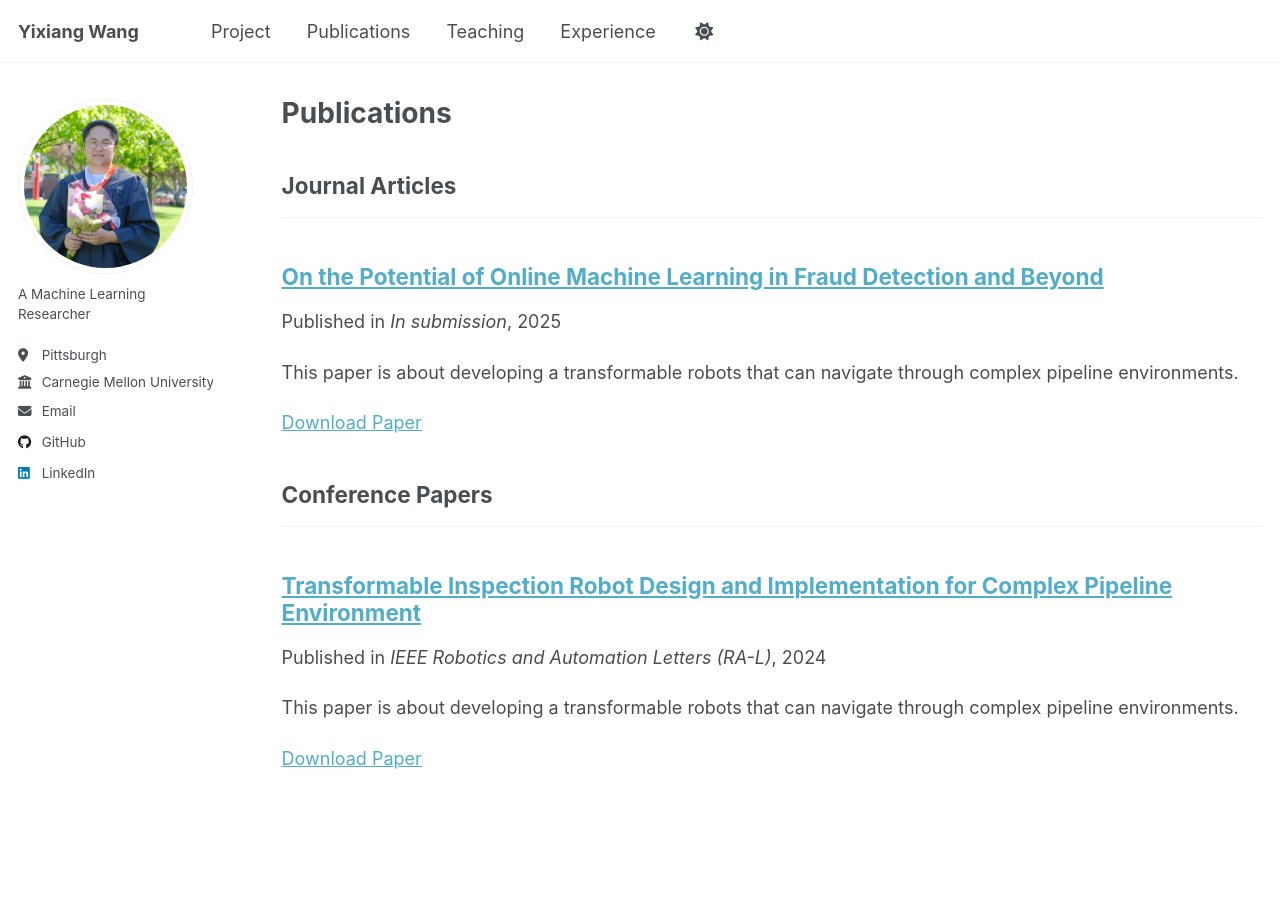
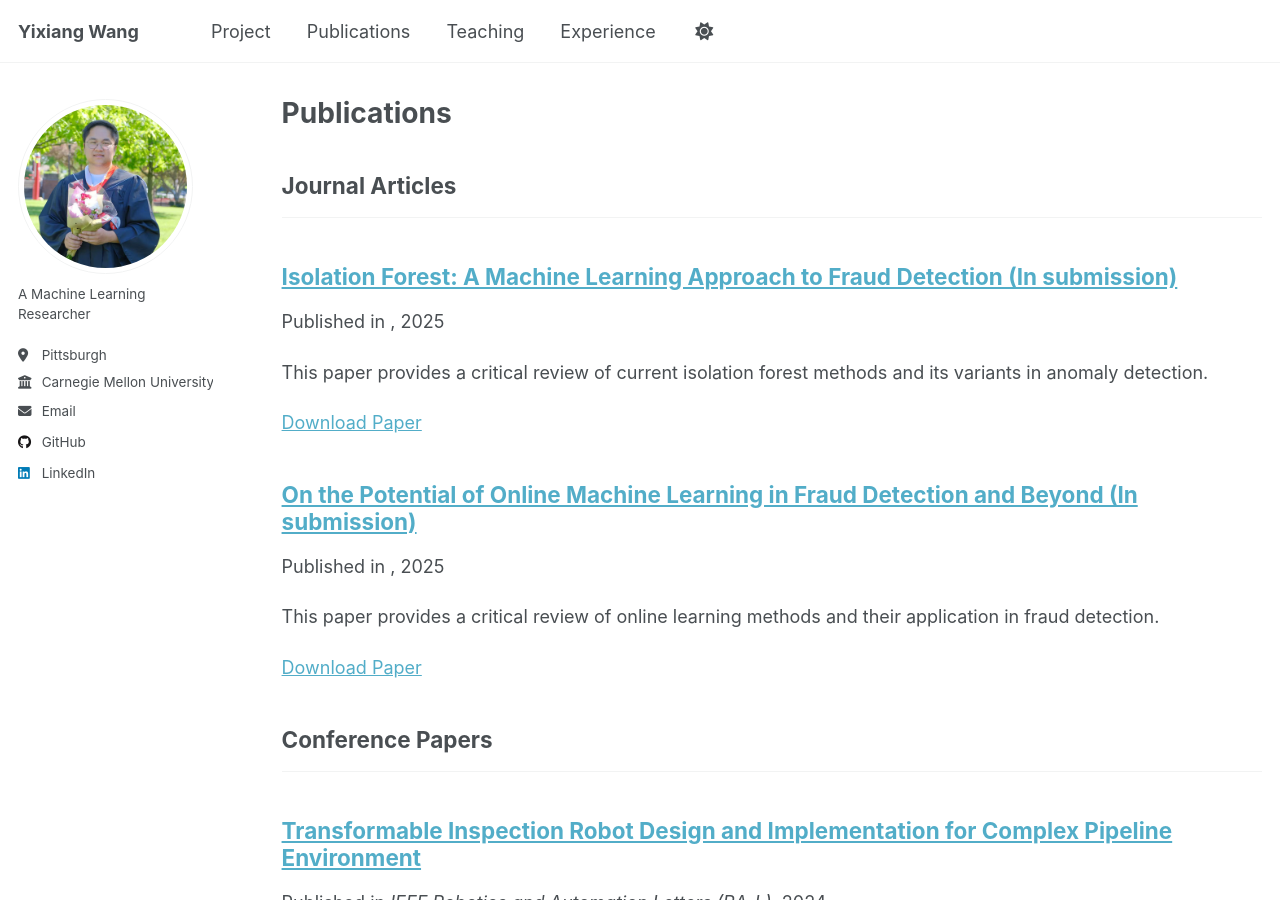
Before and after one commit to wangy8205165/wangy8205165.github.io, a Jekyll site: the page built from _pages/publications.html, in a window 1280 px wide and 900 px high. Built offline with Jekyll 4.4.1, drawn with Linux system fonts in a browser that asks for light colours; a script that is not in the unit is left out.

Commit message:
update publication

```diff
--- a/_publications/jour_paper_1_2025_0930.md
+++ b/_publications/jour_paper_1_2025_0930.md
@@ -1,15 +1,15 @@
 ---
-title: "On the Potential of Online Machine Learning in Fraud Detection and Beyond"
+title: "On the Potential of Online Machine Learning in Fraud Detection and Beyond (In submission)"
 collection: publications
 category: manuscripts
 permalink: /publication/jour_paper_1_2025_0930
-excerpt: 'This paper is about developing a transformable robots that can navigate through complex pipeline environments.'
+excerpt: 'This paper provides a critical review of online learning methods and their application in fraud detection.'
 date: 2025-08-15
-venue: 'In submission'
+# venue: 'In submission'
 paperurl: 'http://wangy8205165.github.io/files/jour_paper_1.pdf'
 # citation: 'Your Name, You. (2024). &quot;Paper Title Number 3.&quot; <i>GitHub Journal of Bugs</i>. 1(3).'
 ---
 
 Online learning is a machine-learning paradigm in which models are updated continuously as new data arrive, rather than trained once on a fixed dataset. By processing data sequentially, online algorithms adapt in real time and are naturally suited to large data streams and changing distributions (concept drift). Their ability to work under tight memory and latency constraints makes them valuable in areas such as personalized recommendation, financial forecasting, and fraud detection.
 
-This review surveys core online learning algorithms—covering supervised, unsupervised, and related approaches—within a clear taxonomy. It offers a critical look at how these methods perform in real-world settings, with a special focus on fraud detection, and highlights the gap between theoretical advances and practical deployment. The article concludes with promising research directions for narrowing that gap and strengthening the impact of online learning in operational environments.
+This review surveys core online learning algorithms—covering supervised, unsupervised, and related approaches—within a clear taxonomy. It offers a critical look at how these methods perform in real-world settings, with a special focus on fraud detection, and highlights the gap between theoretical advances and practical deployment. This paper analyzes how current approaches to online fraud detection address three key challenges: concept drift, data imbalance, and adversarial attacks. The article concludes with promising research directions for narrowing that gap and strengthening the impact of online learning in operational environments.
--- /dev/null
+++ b/_publications/jour_paper_2_2025_0925.md
@@ -0,0 +1,15 @@
+---
+title: "Isolation Forest: A Machine Learning Approach to Fraud Detection (In submission)"
+collection: publications
+category: manuscripts
+permalink: /publication/jour_paper_2_2025_0925
+excerpt: 'This paper provides a critical review of current isolation forest methods and its variants in anomaly detection.'
+date: 2025-09-25
+# venue: 'In submission'
+paperurl: 'http://wangy8205165.github.io/files/jour_paper_2.pdf'
+# citation: 'Your Name, You. (2024). &quot;Paper Title Number 3.&quot; <i>GitHub Journal of Bugs</i>. 1(3).'
+---
+
+Isolation Forest (iForest) is a foundational technique for unsupervised anomaly detection, valued for its efficiency, simplicity, and strong performance on unlabeled data. Over time, iForest has grown into a diverse family of methods—including classical, streaming, high-dimensional, hybrid, deep-learning, and explainable variants.
+
+This review surveys these developments with a focus on real-world fraud detection. While iForest remains an efficient and lightweight approach, its practical impact in fraud scenarios is constrained by limited transparency, insufficient support for streaming data, and a lack of nuanced treatment of fraud-specific patterns. Drawing on a wide range of recent studies, we highlight these gaps and outline key research directions to better align iForest methodologies with the complex requirements of modern fraud detection.
```
Also changed, not shown: 1 other file.
